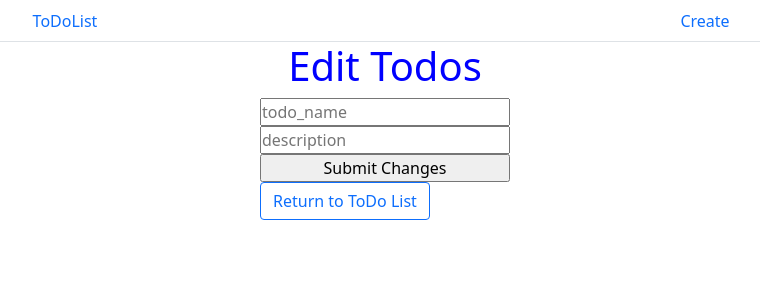
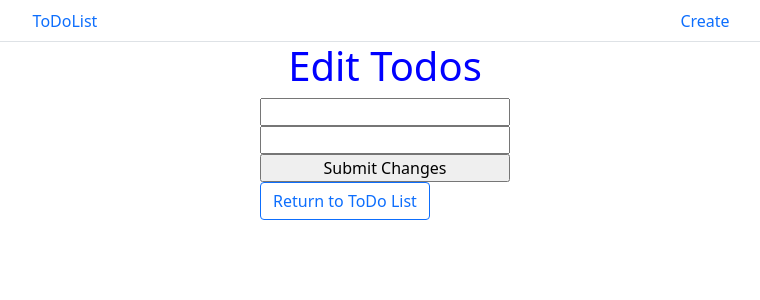
Before and after one commit to techdarrough/todofront, a React (Create React App) app: page /edit/1 in a window 1280 px wide. Shown: the top 300 px of the page, without its empty margins (255-1015 px from the left). Built offline with nearby package versions, Linux system fonts and the light colour scheme; no server answers.

Commit message:
MVP complete

```diff
--- a/src/Pages/Edit.js
+++ b/src/Pages/Edit.js
@@ -3,21 +3,22 @@ import { Link, useNavigate, useParams } from "react-router-dom";
 import Form from 'react-bootstrap/Form'
 import Button  from "react-bootstrap/Button";
 import Def from "../components/Def";
+import FloatingLabel from 'react-bootstrap/FloatingLabel'
+
 
 export default function Edit() {
+
    let params = useParams();
+
    const navigate = useNavigate ();
-  const [todo, setTodo] = useState({
-    todo_id: "",
-    todo_name: "",
-    description: "",
-  });
-const [value, setValue] = useState(0)
-  // functions
+
+  const [todo, setTodo] = useState({ });
+const [editTodo, setEditTodo] = useState({})
+
 // useEffect
 useEffect(() => { getEdit() }, []);
 
-
+// functions
 const getEdit = () => {
 
     fetch(`http://localhost:3001/todos/${params.todo_id}`)
@@ -36,7 +37,7 @@ const getEdit = () => {
 
   const handleTodoSubmit = (e) => {
     e.preventDefault();
-    console.log(params.todo_id)
+    console.log(todo.todo_name)
     fetch(`http://localhost:3001/todos/${params.todo_id}`, {
       method: "PUT",
       headers: { "Content-Type": "application/json" },
@@ -47,7 +48,7 @@ const getEdit = () => {
 
       }),
     });
-    // navigate('/')
+    navigate('/')
   };
 
 
@@ -63,23 +64,39 @@ const getEdit = () => {
       >
         <input
           type='text'
-          name='todo_name'
-          placeholder='todo_name'
-          onChange={(e) => setTodo(e.target.value)}
-          value={todo.todo_name}
+          // name='todo_name'
+          placeholder={todo.todo_name}
+          onChange={(e) => setTodo({...todo, todo_name:e.target.value})}
+          // value={todo.todo_name}
         />
         <input
           type='text'
-          name='description'
-          placeholder='description'
-          onChange={(e) => setTodo(e.target.value)}
-          value={todo.description}
+
+          placeholder={todo.description}
+          onChange={(e) => setTodo({...todo, description:e.target.value})}
+          // value={todo.description}
         />
 
         <input type='submit' value='Submit Changes' />
+
+        <Link to='/'><Button variant="outline-primary">Return to ToDo List</Button></Link>
       </form>
 
-      <Link to='/'><Button variant="outline-primary">Return to ToDo List</Button></Link>
+
+
+        {/* <FloatingLabel controlId="floatingTextarea" label="Comments" className="mb-3">
+          <Form.Control as="textarea" placeholder="Leave a comment here" />
+        </FloatingLabel>
+        <FloatingLabel controlId="floatingTextarea2" label="Comments">
+          <Form.Control
+            as="textarea"
+            placeholder="Leave a comment here"
+            style={{ height: '100px' }}
+          />
+        </FloatingLabel> */}
+
+
+
       </div>
 
 
```
